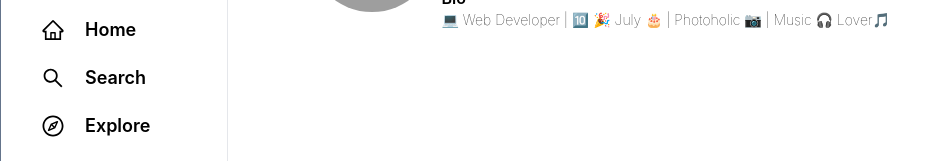
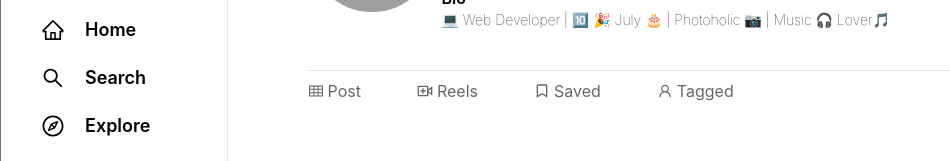
Before and after one commit to HarshitPachori/Instagram_frontend_react, a React (Create React App) app: page /username in a window 1280 px wide. Shown: the part 174-335 px from the top of the page, without its empty margins (0-950 px from the left). Built offline with nearby package versions, Linux system fonts and the light colour scheme; grey boxes are pictures that could not be loaded.

Commit message:
created tabs on reg user post part

```diff
--- a/src/Pages/Profile/Profile.jsx
+++ b/src/Pages/Profile/Profile.jsx
@@ -1,5 +1,6 @@
 import React from "react";
 import ProfileUserDetails from "../../components/ProfileComponents/ProfileUserDetails";
+import RegUserPostPart from "../../components/ProfileComponents/RegUserPostPart";
 
 const Profile = () => {
   return (
@@ -7,6 +8,9 @@ const Profile = () => {
       <div>
         <ProfileUserDetails />
       </div>
+      <div>
+        <RegUserPostPart />
+      </div>
     </div>
   );
 };
--- /dev/null
+++ b/src/components/ProfileComponents/RegUserPostPart.jsx
@@ -0,0 +1,35 @@
+import React, { useState } from "react";
+import { AiOutlineTable, AiOutlineUser } from "react-icons/ai";
+import { RiVideoAddLine } from "react-icons/ri";
+import { BiBookmark } from "react-icons/bi";
+
+const RegUserPostPart = () => {
+  const tabs = [
+    { tab: "Post", icon: <AiOutlineTable />, activeIcon: "" },
+    { tab: "Reels", icon: <RiVideoAddLine />, activeIcon: "" },
+    { tab: "Saved", icon: <BiBookmark />, activeIcon: "" },
+    { tab: "Tagged", icon: <AiOutlineUser />, activeIcon: "" },
+  ];
+
+  const [ActiveTab, setActiveTab] = useState();
+
+  return (
+    <div>
+      <div className="flex items-center space-x-14 border-t relative">
+        {tabs.map((tagName) => (
+          <div
+            onClick={() => setActiveTab(tagName.tab)}
+            className={`${
+              ActiveTab === tagName.tab ? "border-t border-black" : "opacity-60"
+            } flex items-center cursor-pointer py-2 `}
+          >
+            <p>{tagName.icon}</p>
+            <p className="ml-1">{tagName.tab}</p>
+          </div>
+        ))}
+      </div>
+    </div>
+  );
+};
+
+export default RegUserPostPart;
```
